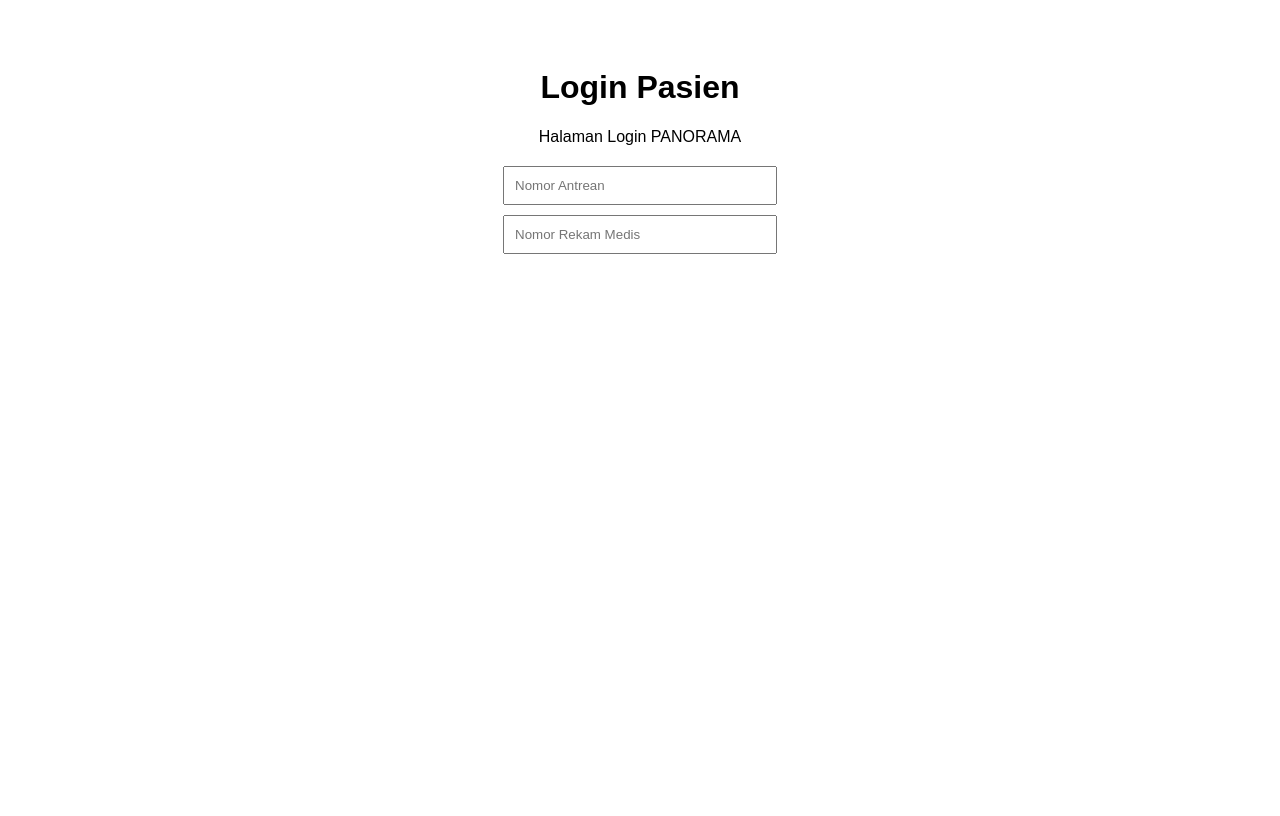
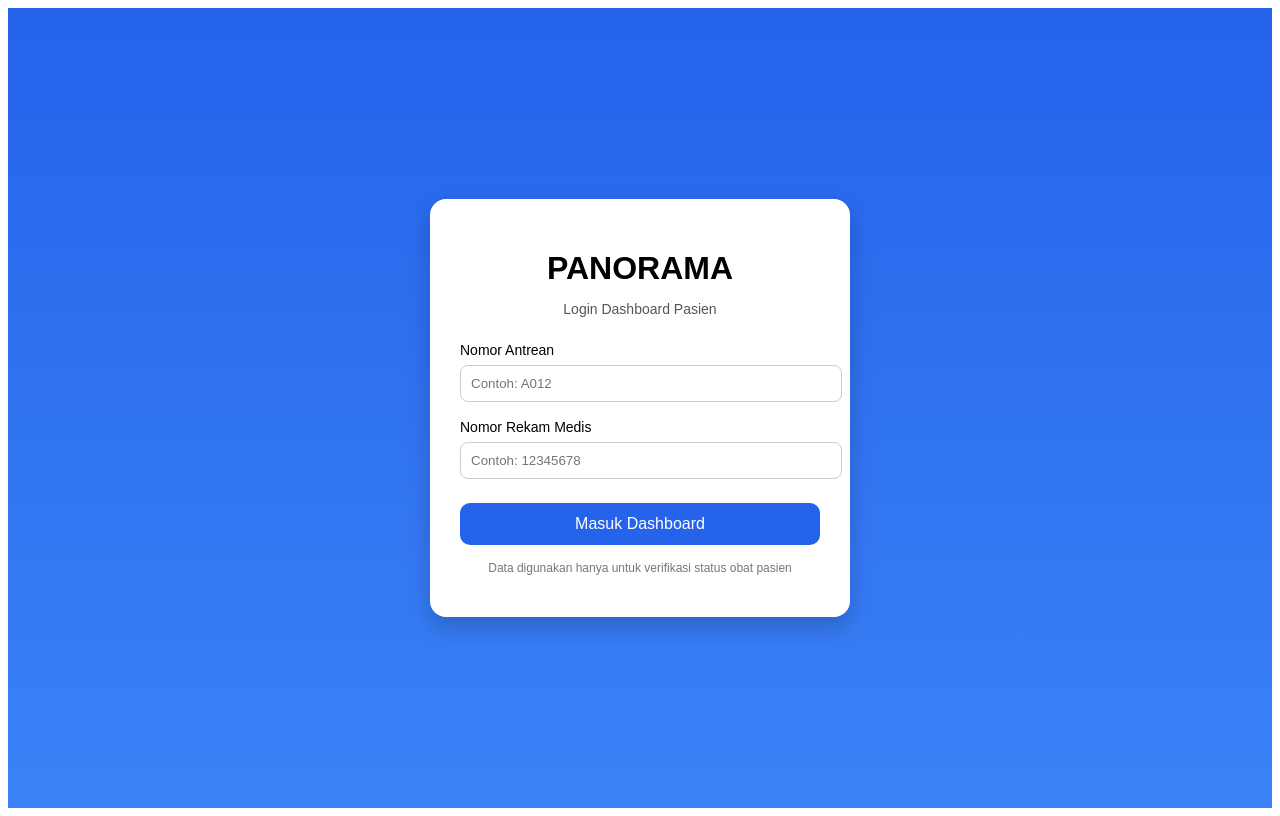
Before and after one commit to Achemic-IDN/panorama, a Next.js app: page /login in a window 1280 px wide. Built offline with nearby package versions, Linux system fonts and the light colour scheme.

Commit message:
add login page

```diff
--- a/app/login/page.jsx
+++ b/app/login/page.jsx
@@ -1,19 +1,83 @@
 export default function LoginPage() {
   return (
-    <main style={{ padding: "40px", fontFamily: "Arial", textAlign: "center" }}>
-      <h1>Login Pasien</h1>
-      <p>Halaman Login PANORAMA</p>
+    <main style={{
+      minHeight: "100vh",
+      display: "flex",
+      justifyContent: "center",
+      alignItems: "center",
+      background: "linear-gradient(to bottom, #2563eb, #3b82f6)",
+      fontFamily: "Arial"
+    }}>
+      <div style={{
+        background: "white",
+        padding: "30px",
+        borderRadius: "16px",
+        width: "100%",
+        maxWidth: "360px",
+        boxShadow: "0 10px 25px rgba(0,0,0,0.2)"
+      }}>
+        <h1 style={{ textAlign: "center", marginBottom: "8px" }}>
+          PANORAMA
+        </h1>
 
-      <div style={{ marginTop: "20px" }}>
-        <input
-          placeholder="Nomor Antrean"
-          style={{ padding: "10px", marginBottom: "10px", width: "250px" }}
-        />
-        <br />
-        <input
-          placeholder="Nomor Rekam Medis"
-          style={{ padding: "10px", width: "250px" }}
-        />
+        <p style={{
+          textAlign: "center",
+          fontSize: "14px",
+          color: "#555",
+          marginBottom: "24px"
+        }}>
+          Login Dashboard Pasien
+        </p>
+
+        <div style={{ marginBottom: "16px" }}>
+          <label style={{ fontSize: "14px" }}>Nomor Antrean</label>
+          <input
+            placeholder="Contoh: A012"
+            style={{
+              width: "100%",
+              padding: "10px",
+              marginTop: "6px",
+              borderRadius: "8px",
+              border: "1px solid #ccc"
+            }}
+          />
+        </div>
+
+        <div style={{ marginBottom: "24px" }}>
+          <label style={{ fontSize: "14px" }}>Nomor Rekam Medis</label>
+          <input
+            placeholder="Contoh: 12345678"
+            style={{
+              width: "100%",
+              padding: "10px",
+              marginTop: "6px",
+              borderRadius: "8px",
+              border: "1px solid #ccc"
+            }}
+          />
+        </div>
+
+        <button style={{
+          width: "100%",
+          padding: "12px",
+          borderRadius: "10px",
+          border: "none",
+          background: "#2563eb",
+          color: "white",
+          fontSize: "16px",
+          cursor: "pointer"
+        }}>
+          Masuk Dashboard
+        </button>
+
+        <p style={{
+          marginTop: "16px",
+          fontSize: "12px",
+          textAlign: "center",
+          color: "#777"
+        }}>
+          Data digunakan hanya untuk verifikasi status obat pasien
+        </p>
       </div>
     </main>
   );
```
